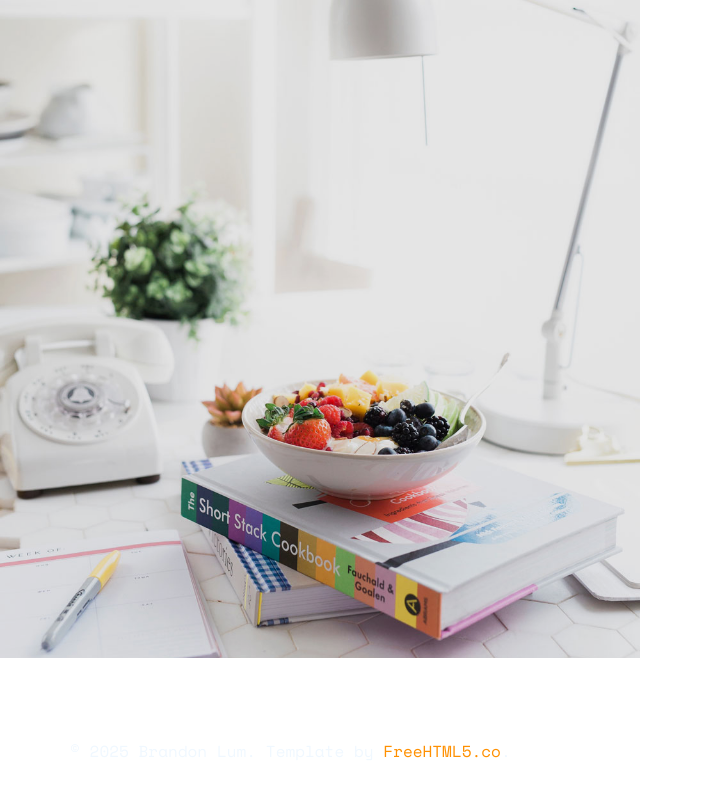
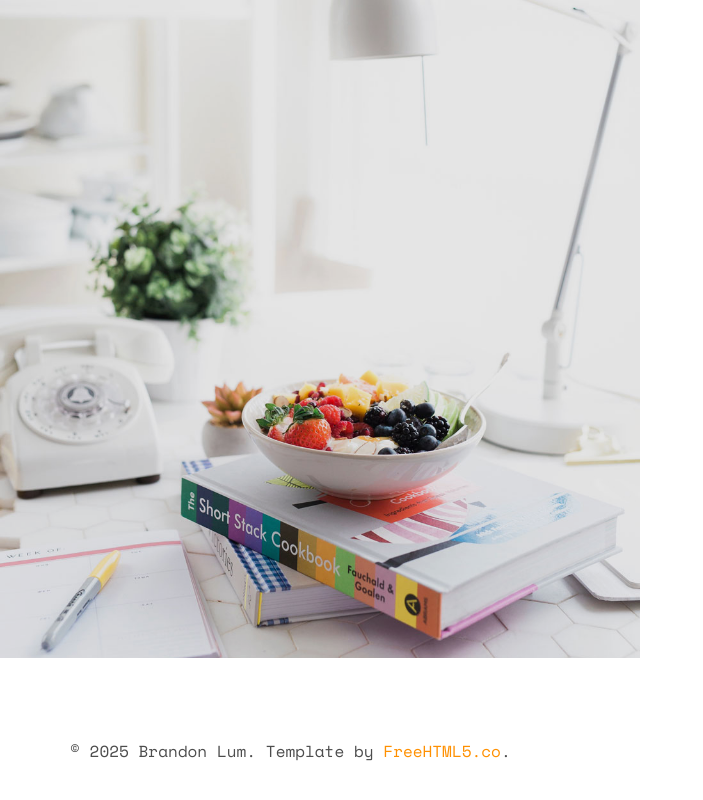
Before and after one commit to bryzle/bryzle.github.io, a website: page index.html in a window 1280 px wide. Shown: the part 7565-8365 px from the top of the page, without its empty margins (0-703 px from the left). Drawn offline with nearby package versions, Linux system fonts and the light colour scheme; some packages are replaced by stand-ins of ours; no server answers; a web font is replaced by a local one.

Commit message:
Update style.css

```diff
--- a/css/style.css
+++ b/css/style.css
@@ -1295,8 +1295,6 @@ input[type="text"] {
   background: url(../images/loader.gif) center no-repeat #fff;
 }
 
-.col-md-12{
-  color:aliceblue}
 
 .js .animate-box {
   opacity: 0;
```
